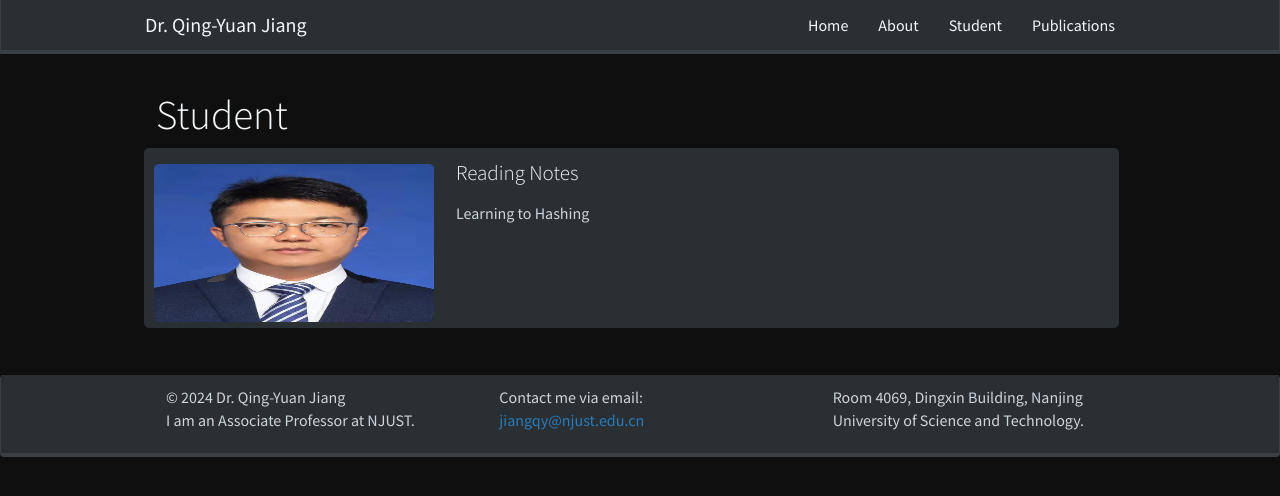
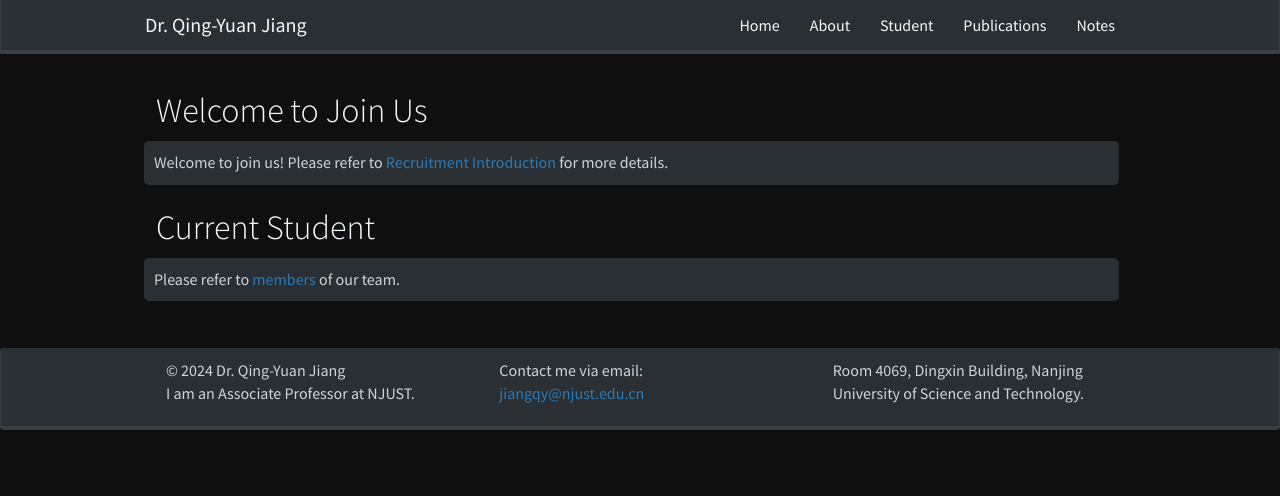
Before and after one commit to jiangqy/jiangqy.github.io, a Jekyll site: the page built from _pages/student.md, in a window 1280 px wide. Shown: the top 496 px of the page. Built offline with Jekyll 4.4.1, drawn with Linux system fonts in a browser that asks for light colours; nearby versions of some CDN libraries; a style sheet for code colours, icons or effects is not loaded.

Commit message:
update pages

```diff
--- a/_config.yml
+++ b/_config.yml
@@ -22,6 +22,7 @@ nav_pages:
   - name: about
   - name: student
   - name: publications
+  - name: notes
   # - name: project
 
 # Do you want to group your publications by year? {true/false}
--- a/_pages/student.md
+++ b/_pages/student.md
@@ -5,14 +5,14 @@ sitemap: false
 permalink: /student/
 ---
 
-# Student
+## Welcome to Join Us
+<div class="rowl1" style="padding-top: 10px;">
 
-<div class="rowl1">
-  <img src="{{ site.url }}{{ site.baseurl }}/images/person/jiangqy.jpg" class="img-responsive" style="float: left; border-radius: 5px; width: 280px; height: 158px" />
+Welcome to join us! Please refer to <a href="http://www.njustkmg.cn/" _target="_blank">Recruitment Introduction</a> for more details.
+</div>
 
-#### Reading Notes
+## Current Student
+<div class="rowl1" style="padding-top: 10px;">
 
-  Learning to Hashing
-  <ul style="overflow: hidden">
-  </ul>
+Please refer to <a href="http://www.njustkmg.cn/" _target="_blank">members</a> of our team.
 </div>
```
Also changed, not shown: _pages/notes.md (added, +11 -0 lines).
